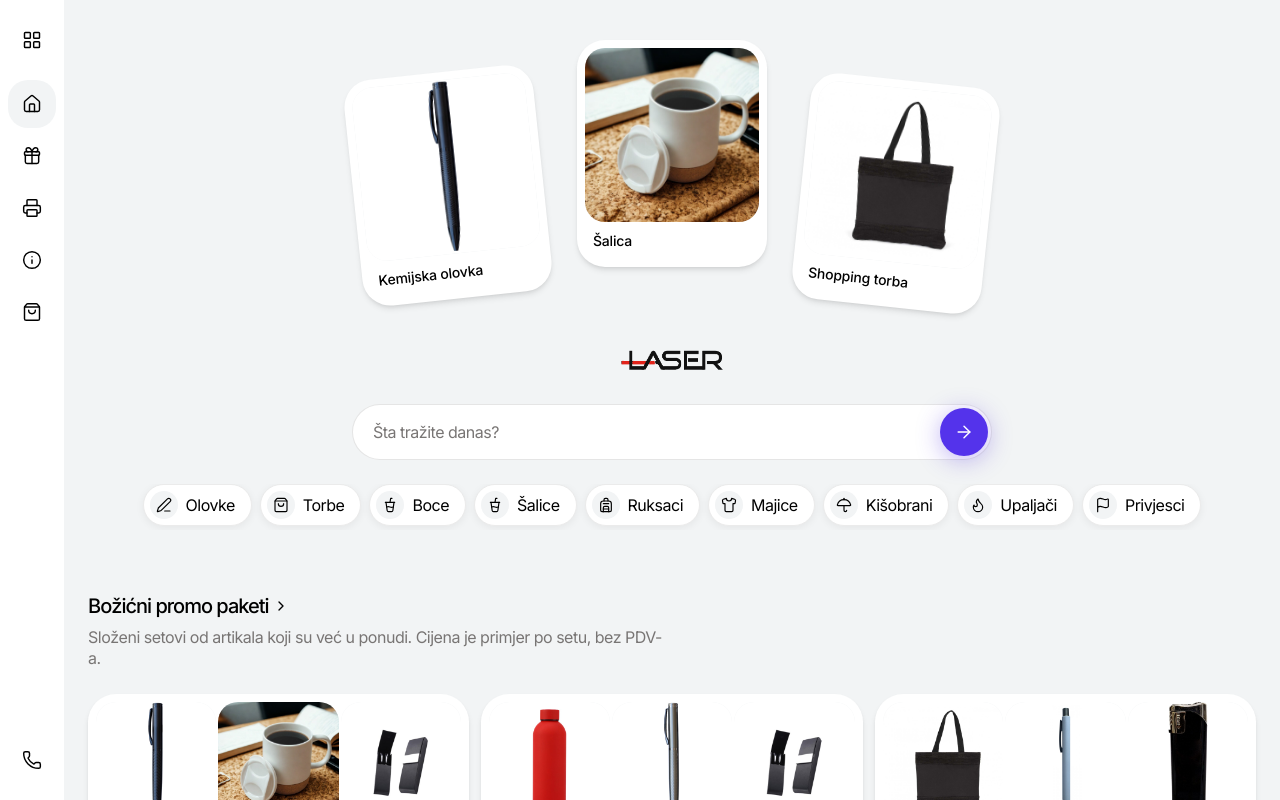
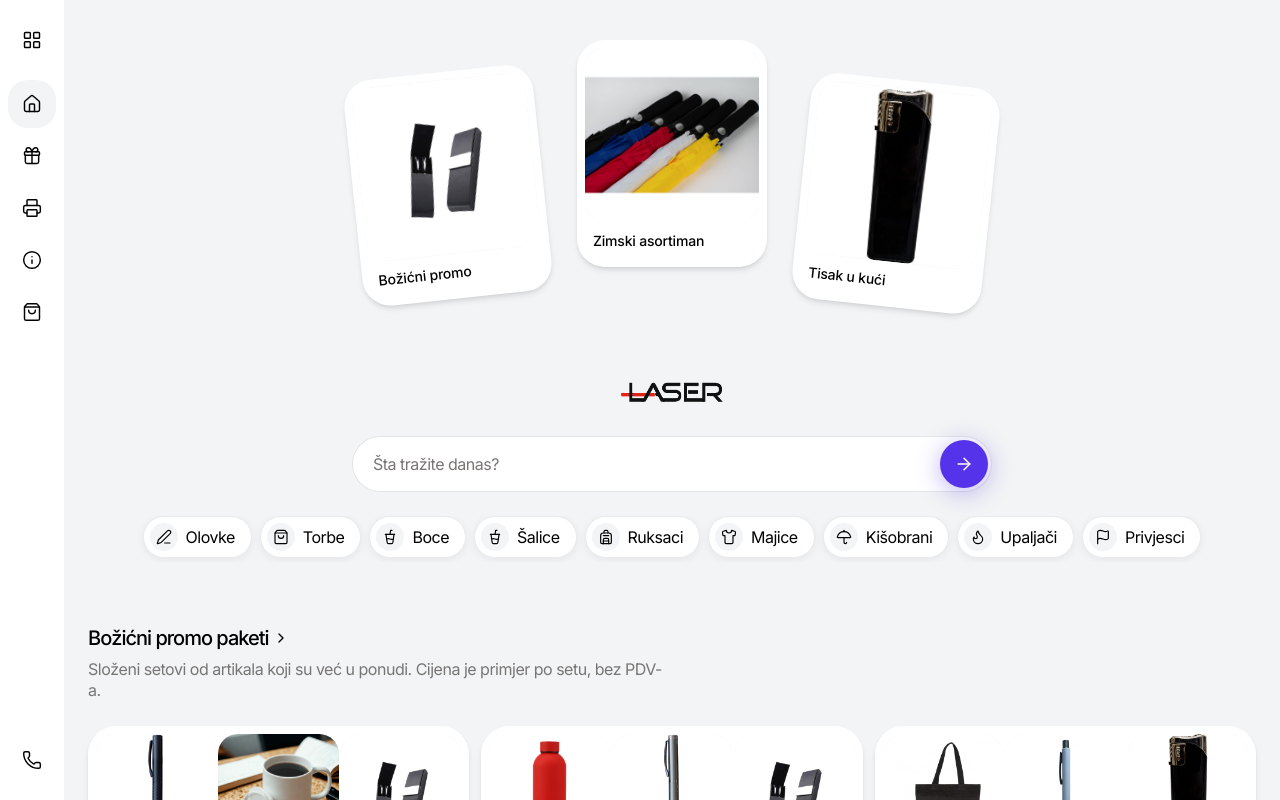
Before and after one commit to danic999/laser-prototype, a Next.js app: page / in a window 1280 px wide. Shown: the top 800 px of the page. Built offline with nearby package versions, Linux system fonts and the light colour scheme.

Commit message:
Show seasonal offers as small floating cards.
Place the Christmas, winter, and in-house print actions in the same tilted card row as the first homepage.

Co-authored-by: marinkosevo94 <marinkosevo94@gmail.com>

```diff
--- a/src/app/page.tsx
+++ b/src/app/page.tsx
@@ -30,10 +30,28 @@ const icons = [
   { href: "/kategorija/pokloni-i-igre/privjesci", label: "Privjesci", icon: Flag },
 ];
 
-const floaters = [
-  { slug: "k002-kemijska-metalna", src: "/products/olovka-crna.jpg", name: "Kemijska olovka", className: "left-[8%] top-8 -rotate-6" },
-  { slug: "sm-50-salica", src: "/products/salica.jpg", name: "Šalica", className: "left-1/2 top-0 z-10 -translate-x-1/2" },
-  { slug: "ki0294-shopping-torba", src: "/products/torba.jpg", name: "Shopping torba", className: "top-10 right-[8%] rotate-6" },
+const banners = [
+  {
+    href: "/#paketi",
+    image: "/products/kutija.jpg",
+    alt: "Božićni poklon set",
+    title: "Božićni promo",
+    className: "left-[8%] top-8 -rotate-6",
+  },
+  {
+    href: "/kategorija/slobodno-vrijeme/kisobrani",
+    image: "/products/kisobran.jpg",
+    alt: "Zimski kišobrani",
+    title: "Zimski asortiman",
+    className: "left-1/2 top-0 z-10 -translate-x-1/2",
+  },
+  {
+    href: "/usluge",
+    image: "/products/upaljac.jpg",
+    alt: "Tisak na upaljaču",
+    title: "Tisak u kući",
+    className: "top-10 right-[8%] rotate-6",
+  },
 ];
 
 export default function HomePage() {
@@ -42,17 +60,27 @@ export default function HomePage() {
   return (
     <main>
       <section className="mx-auto max-w-[1200px] px-4 pt-6 pb-16 sm:pt-10">
-        <div className="relative mx-auto hidden h-[300px] max-w-[760px] sm:block">
-          {floaters.map((item) => (
+        <div className="relative mx-auto mb-8 hidden h-[300px] max-w-[760px] sm:block">
+          {banners.map((banner) => (
             <Link
-              key={item.slug}
-              href={`/proizvod/${item.slug}`}
-              className={`absolute w-[190px] rounded-[28px] bg-white p-2 ${cardShadow} ${item.className}`}
+              key={banner.title}
+              href={banner.href}
+              className={`absolute w-[190px] rounded-[28px] bg-white p-2 ${cardShadow} ${banner.className}`}
             >
               <span className="relative block aspect-square overflow-hidden rounded-[20px] bg-canvas">
-                <Image src={item.src} alt="" fill className="object-contain" />
+                <Image src={banner.image} alt={banner.alt} fill sizes="190px" className="object-contain" />
               </span>
-              <span className="block px-2 py-2 text-[14px] font-medium tracking-[-0.014em]">{item.name}</span>
+              <span className="block px-2 py-2 text-[14px] font-medium tracking-[-0.014em]">{banner.title}</span>
+            </Link>
+          ))}
+        </div>
+        <div className="mb-6 flex justify-center gap-3 sm:hidden">
+          {banners.map((banner) => (
+            <Link key={banner.title} href={banner.href} className={`w-[104px] rounded-[20px] bg-white p-1.5 ${cardShadow}`}>
+              <span className="relative block aspect-square overflow-hidden rounded-[14px] bg-canvas">
+                <Image src={banner.image} alt={banner.alt} fill sizes="104px" className="object-contain" />
+              </span>
+              <span className="block px-1 py-1.5 text-[12px] leading-[1.2] font-medium tracking-[-0.014em]">{banner.title}</span>
             </Link>
           ))}
         </div>
```
